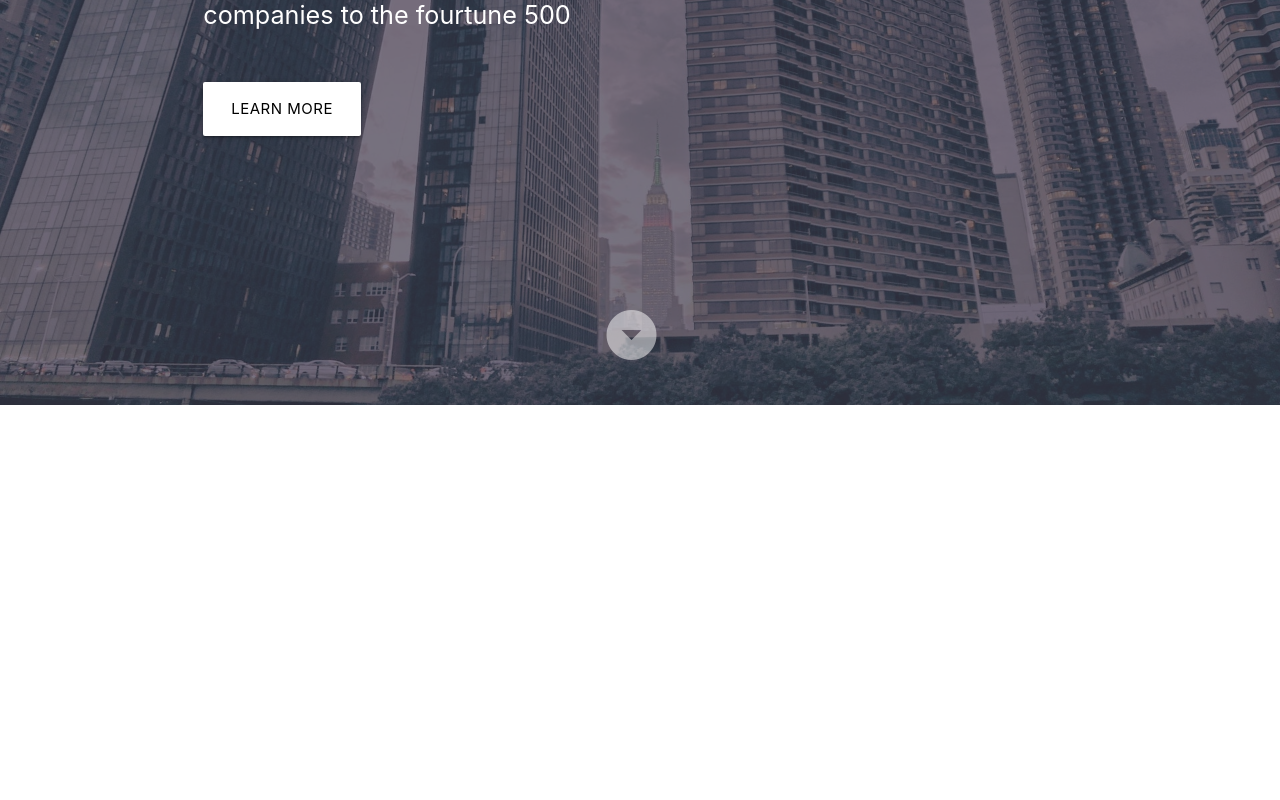
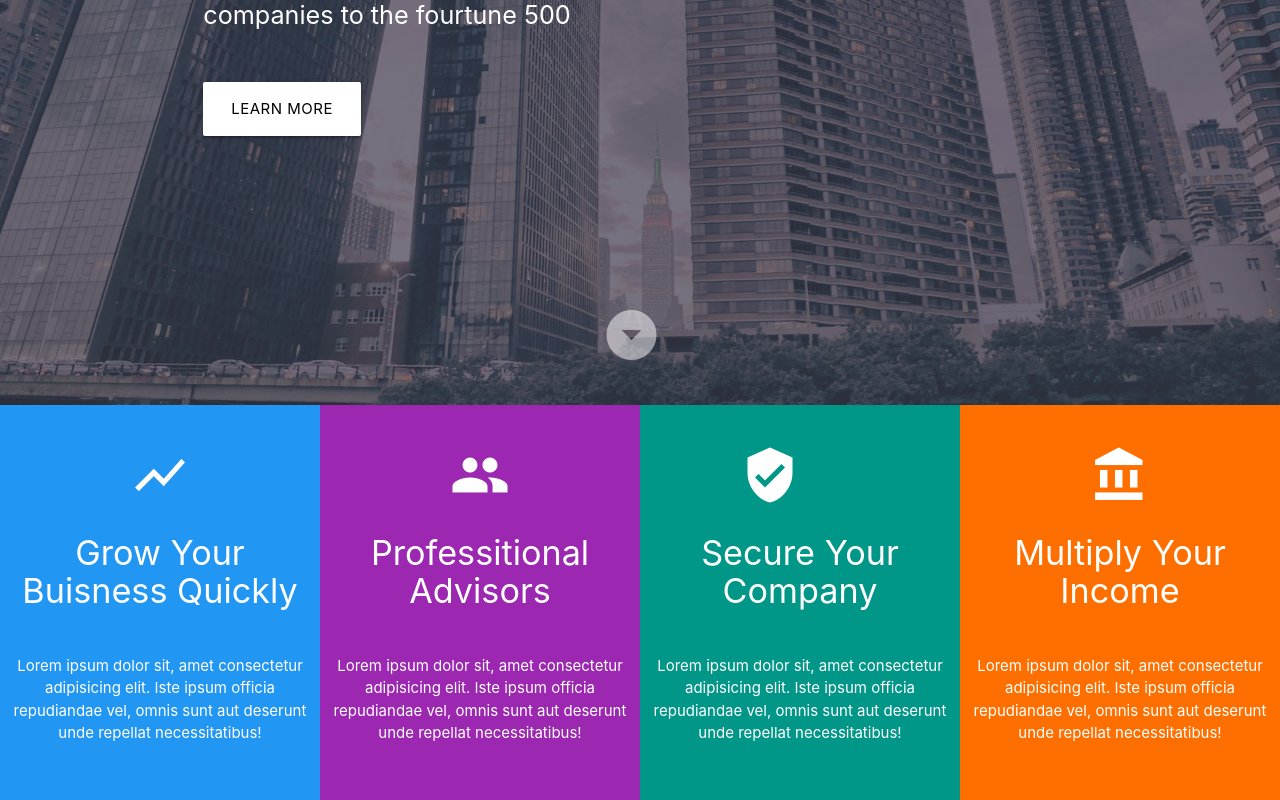
Before and after one commit to rahmat058/Bizland-React-One-Page-Template, a React (Create React App) app: page / in a window 1280 px wide. Shown: the part 395-1195 px from the top of the page. Before the commit the page ends 800 px from the top, so only its background shows below. Built offline with nearby package versions, Linux system fonts and the light colour scheme.

Commit message:
boxes section is done

```diff
--- a/src/App.js
+++ b/src/App.js
@@ -4,6 +4,7 @@ import M from 'materialize-css'
 import './assets/css/main.css'
 
 import Navbar from './components/navbar'
+import Boxes from './components/boxes'
 
 class App extends Component {
 
@@ -25,6 +26,7 @@ class App extends Component {
     return (
       <div>
         <Navbar />
+        <Boxes />
       </div>
     );
   }
--- a/src/assets/css/main.css
+++ b/src/assets/css/main.css
@@ -28,3 +28,21 @@
   left: 47%;
   opacity: 0.5;
 }
+
+.box {
+  padding: 40px 10px !important;
+}
+
+.box h4 {
+  padding-bottom: 30px
+}
+
+.section-boxes .row {
+  margin-bottom: 0 !important;
+}
+
+@media(max-width: 600px) {
+  .main-header {
+    height: 50vh;
+  }
+}
--- /dev/null
+++ b/src/components/boxes.js
@@ -0,0 +1,34 @@
+import React, { Component } from 'react'
+
+class Boxes extends Component {
+  render() {
+    return (
+      <section className="section-boxes center">
+        <div className="row">
+          <div className="col s12 m6 l3 blue white-text box">
+            <i className="material-icons medium">show_chart</i>
+            <h4>Grow Your Buisness Quickly</h4>
+            <p>Lorem ipsum dolor sit, amet consectetur adipisicing elit. Iste ipsum officia repudiandae vel, omnis sunt aut deserunt unde repellat necessitatibus!</p>
+          </div>
+          <div className="col s12 m6 l3 purple white-text box">
+            <i className="material-icons medium">people</i>
+            <h4>Professitional Advisors</h4>
+            <p>Lorem ipsum dolor sit, amet consectetur adipisicing elit. Iste ipsum officia repudiandae vel, omnis sunt aut deserunt unde repellat necessitatibus!</p>
+          </div>
+          <div className="col s12 m6 l3 teal white-text box">
+            <i className="material-icons medium">verified_users</i>
+            <h4>Secure Your Company</h4>
+            <p>Lorem ipsum dolor sit, amet consectetur adipisicing elit. Iste ipsum officia repudiandae vel, omnis sunt aut deserunt unde repellat necessitatibus!</p>
+          </div>
+          <div className="col s12 m6 l3 amber darken-4 white-text box">
+            <i className="material-icons medium">account_balance</i>
+            <h4>Multiply Your Income</h4>
+            <p>Lorem ipsum dolor sit, amet consectetur adipisicing elit. Iste ipsum officia repudiandae vel, omnis sunt aut deserunt unde repellat necessitatibus!</p>
+          </div>
+        </div>
+      </section>
+    )
+  }
+}
+
+export default Boxes
```
